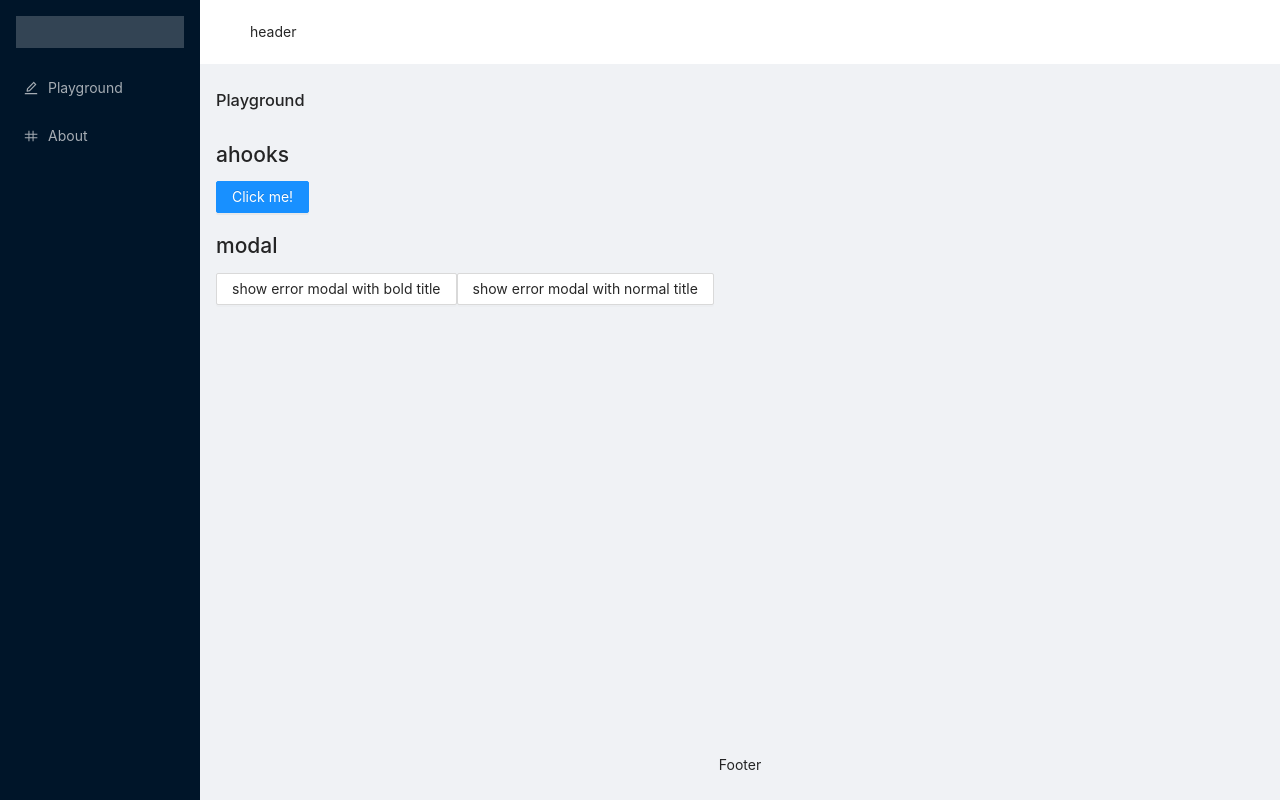
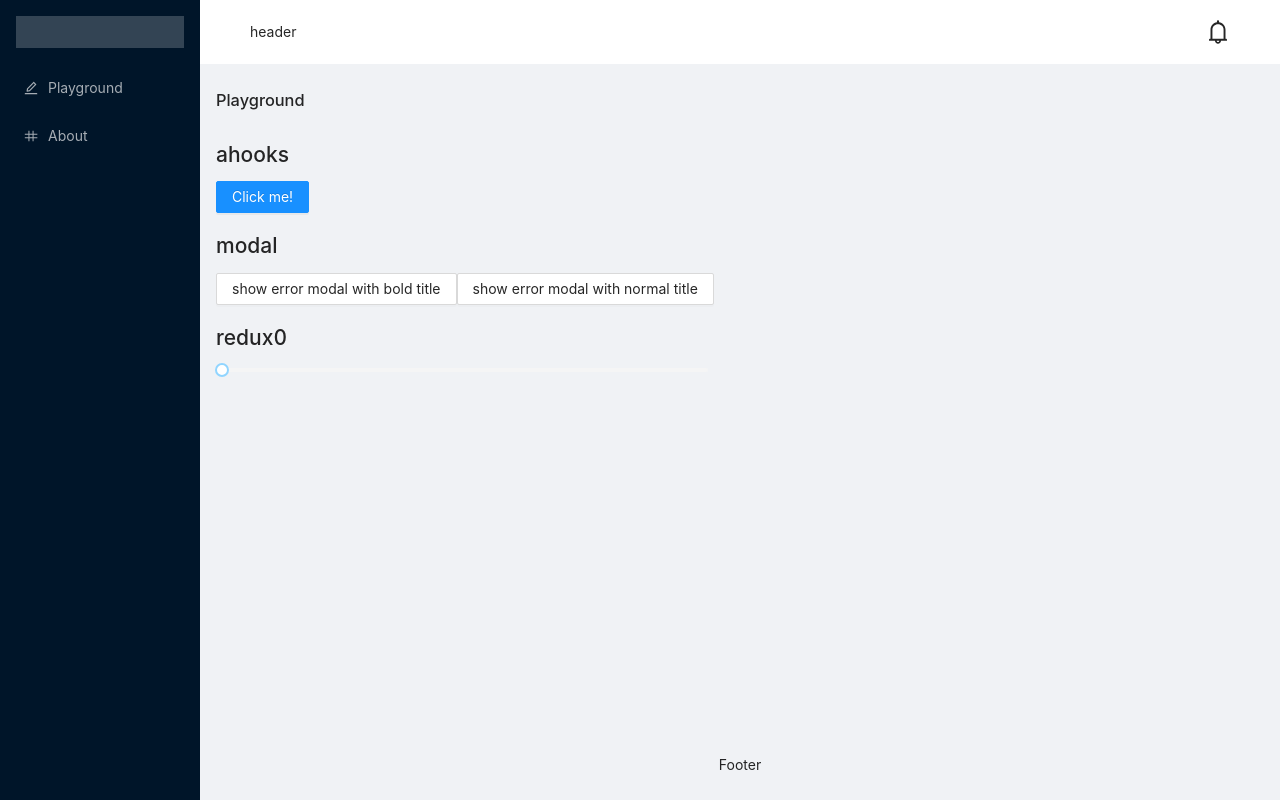
Before and after one commit to lsy0xcc/react-vite-demo, a React (Vite) app: page /playground in a window 1280 px wide. Built offline with nearby package versions, Linux system fonts and the light colour scheme.

Commit message:
Add redux

```diff
--- a/package.json
+++ b/package.json
@@ -17,6 +17,7 @@
     "less": "^4.1.3",
     "react": "^18.2.0",
     "react-dom": "^18.2.0",
+    "react-redux": "^8.0.4",
     "react-router-dom": "^6.4.0"
   },
   "devDependencies": {
--- a/src/App.tsx
+++ b/src/App.tsx
@@ -1,10 +1,14 @@
 import React from 'react';
 import ReactDOM from 'react-dom/client';
+import { Provider } from 'react-redux';
 import './index.less';
 import Route from './route';
+import appStore from './store/stroe';
 
 ReactDOM.createRoot(document.getElementById('root') as HTMLElement).render(
   <React.StrictMode>
-    <Route />
+    <Provider store={appStore}>
+      <Route />
+    </Provider>
   </React.StrictMode>,
 );
--- a/src/layout/MainHeader/index.module.css
+++ /dev/null
@@ -1,3 +0,0 @@
-.siteLayoutHeader {
-  background: #fff;
-}
--- /dev/null
+++ b/src/layout/MainHeader/index.module.less
@@ -0,0 +1,9 @@
+.siteLayoutHeader {
+  background: #fff;
+  display: flex;
+  align-items: center;
+  justify-content: space-between;
+  .notifyIcon {
+    font-size: 24px;
+  }
+}
--- a/src/layout/MainHeader/index.tsx
+++ b/src/layout/MainHeader/index.tsx
@@ -1,6 +1,17 @@
+import { BellOutlined } from '@ant-design/icons';
+import { Badge } from 'antd';
 import { Header } from 'antd/lib/layout/layout';
-import style from './index.module.css';
+import { useAppSelector } from '../../store/hooks';
+import style from './index.module.less';
 
 export default function MainHeader() {
-  return <Header className={style.siteLayoutHeader}>header</Header>;
+  const count = useAppSelector((store) => store.unread.value);
+  return (
+    <Header className={style.siteLayoutHeader}>
+      <span>header</span>
+      <Badge count={count} className={style.notifyIcon}>
+        <BellOutlined />
+      </Badge>
+    </Header>
+  );
 }
--- a/src/page/Playground/index.tsx
+++ b/src/page/Playground/index.tsx
@@ -1,7 +1,9 @@
 import { useRequest } from 'ahooks';
-import { Button } from 'antd';
+import { Button, Slider } from 'antd';
 import { useState } from 'react';
 import service from '../../service/main';
+import { useAppDispatch, useAppSelector } from '../../store/hooks';
+import { updateValue } from '../../store/slicer/unreadSlicer';
 import showErrorModal from '../../util/showErrorModal';
 import style from './index.module.css';
 
@@ -11,7 +13,6 @@ export default function Users() {
     () => service.get('/long-time-hello'),
     { manual: true },
   );
-
   const onButtonClick = async () => {
     try {
       const res = await runAsync();
@@ -28,16 +29,24 @@ export default function Users() {
     showErrorModal({}, { titleBold: false });
   };
 
+  const count = useAppSelector((state) => state.unread.value);
+  const dispatch = useAppDispatch();
+  const onSliderChange = (value: number) => {
+    dispatch(updateValue(value));
+  };
+
   return (
     <div>
       <div className={style.mainContainer}>
         <h1>Playground</h1>
+
         <div>
           <h2>ahooks</h2>
           <Button type="primary" onClick={onButtonClick}>
             {loading ? 'loading' : text}
           </Button>
         </div>
+
         <div>
           <h2>modal</h2>
           <Button onClick={showMyModal}>
@@ -47,6 +56,14 @@ export default function Users() {
             show error modal with normal title
           </Button>
         </div>
+
+        <div>
+          <h2>
+            redux
+            {count}
+          </h2>
+          <Slider onChange={onSliderChange} />
+        </div>
       </div>
     </div>
   );
--- /dev/null
+++ b/src/store/hooks.ts
@@ -0,0 +1,6 @@
+import { TypedUseSelectorHook, useDispatch, useSelector } from 'react-redux';
+import { AppDispatch, RootState } from './stroe';
+
+// Do not use useDispatch and useSelector directly
+export const useAppDispatch: () => AppDispatch = useDispatch;
+export const useAppSelector: TypedUseSelectorHook<RootState> = useSelector;
--- /dev/null
+++ b/src/store/slicer/unreadSlicer.ts
@@ -0,0 +1,21 @@
+/* eslint no-param-reassign: ["error", {"props" :false}] */
+import { createSlice } from '@reduxjs/toolkit';
+
+interface UnreadState {
+  value: number;
+}
+const initialState: UnreadState = {
+  value: 0,
+};
+export const unreadSlice = createSlice({
+  name: 'unread',
+  initialState,
+  reducers: {
+    updateValue: (state, action) => {
+      state.value = action.payload;
+    },
+  },
+});
+
+export const { updateValue } = unreadSlice.actions;
+export default unreadSlice.reducer;
--- /dev/null
+++ b/src/store/stroe.ts
@@ -0,0 +1,12 @@
+import { configureStore } from '@reduxjs/toolkit';
+import unreadReducer from './slicer/unreadSlicer';
+
+const appStore = configureStore({
+  reducer: {
+    unread: unreadReducer,
+  },
+});
+
+export default appStore;
+export type RootState = ReturnType<typeof appStore.getState>;
+export type AppDispatch = typeof appStore.dispatch;
```
Also changed, not shown: .eslintrc.cjs, 1 other file (tests, documents, lock files or other folders).
